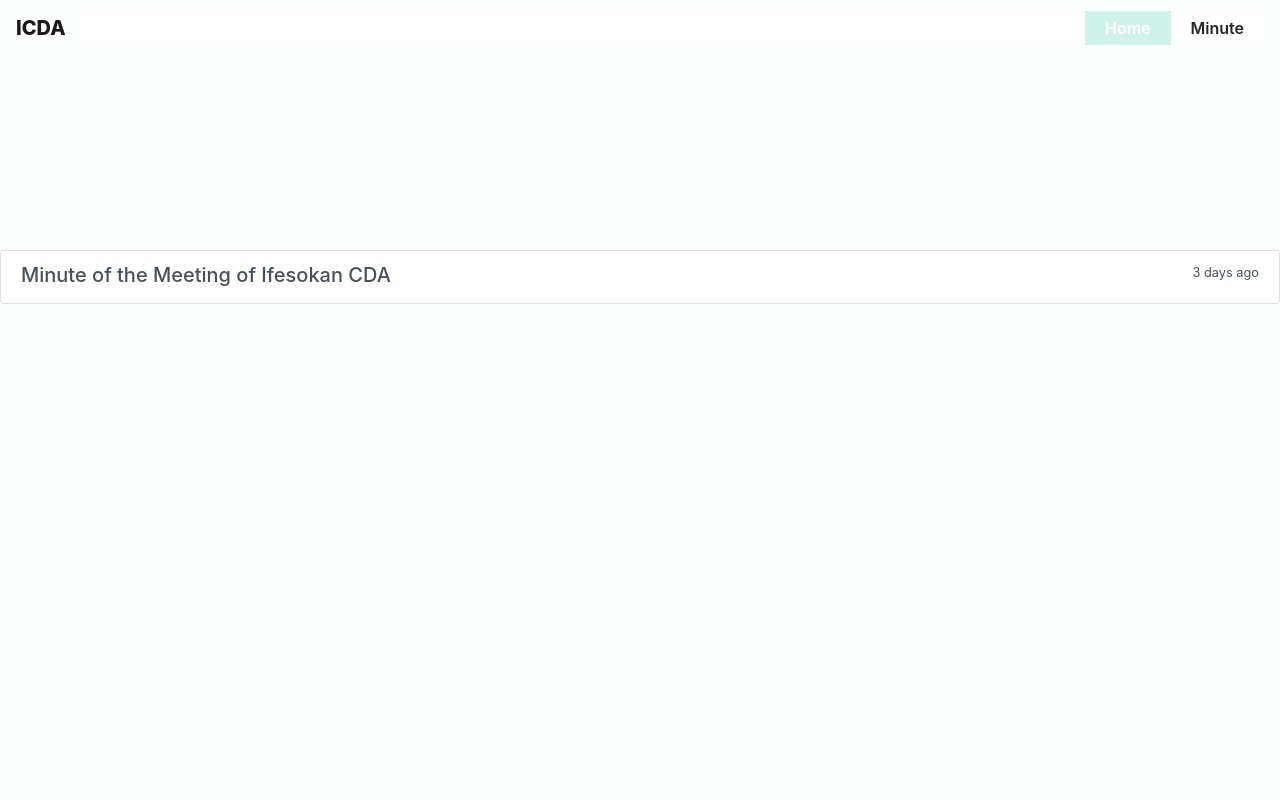
After one commit to winterfell007/ifesokan, a PHP site: page /viewminutes.php in a window 1280 px wide. The commit adds this page. Run offline with PHP 8.4, Linux system fonts and the light colour scheme.

Commit message:
add viewminutes and upload minutes page

```diff
--- a/nairaland.php
+++ b/nairaland.php
@@ -36,7 +36,8 @@
         echo "<li class='nav-item dropdown'>
             <a class='nav-link dropdown-toggle' href='#' id='navbarDropdown' role='button' data-toggle='dropdown' aria-haspopup='true' aria-expanded='false'> SEC </a>
             <div class='dropdown-menu' aria-labelledby='navbarDropdown'>
-              <a class='dropdown-item' href='minute.php'>Minutes</a>
+              <a class='dropdown-item' href='viewminutes.php'>View Minutes</a>
+              <a class='dropdown-item' href='uploadminutes.php'>Upload Minutes</a>
               <a class='dropdown-item' href='registry.php'>Registry</a>
 
 
--- /dev/null
+++ b/viewminutes.php
@@ -0,0 +1,84 @@
+<!DOCTYPE html>
+<html>
+<head>
+	<meta charset="utf-8">
+	<meta name="viewport" content="width=device-width, initial scale=1.0">
+	<title>Reponsive Navbar</title>
+	<link rel="stylesheet" href="style.css">
+	<link rel="stylesheet" href="https://stackpath.bootstrapcdn.com/bootstrap/4.3.1/css/bootstrap.min.css" integrity="sha384-ggOyR0iXCbMQv3Xipma34MD+dH/1fQ784/j6cY/iJTQUOhcWr7x9JvoRxT2MZw1T" crossorigin="anonymous">
+
+</head>
+<body>
+	<header>
+
+			<nav class="navbar navbar-expand-lg navbar-light">
+  				<a class="navbar-brand" href="nairaland.php">Icda</a>
+  				<button class="navbar-toggler" type="button" data-toggle="collapse" data-target="#navbarSupportedContent" aria-controls="navbarSupportedContent" aria-expanded="false" aria-label="Toggle navigation">
+   				 <span class="navbar-toggler-icon"></span>
+ 				 </button>
+
+ 				 <div class="collapse navbar-collapse" id="navbarSupportedContent">
+   					<ul class="navbar-nav ml-lg-auto">
+     			 <li class="nav-item active">
+       			 <a class="nav-link" href="nairaland.php">Home <span class="sr-only">(current)</span></a>
+     			 </li>
+
+     			</li>
+      <li class="nav-item">
+        <a class="nav-link" href="#">Minute</a>
+      </li>
+
+        </div>
+      	</li>
+     			 </ul>
+  			</div>
+		</nav>
+
+
+	</header>
+
+	<section class="banner">
+		<div class="list-group">
+  <a href="" class="list-group-item list-group-item-action " data-toggle="modal" data-target="#staticBackdrop">
+    <div class="d-flex w-100 justify-content-between">
+      <h5 class="mb-1">Minute of the Meeting of Ifesokan CDA</h5>
+      <small>3 days ago</small>
+    </div>
+  </a>
+</div>
+
+
+<!-- Modal -->
+<div class="modal fade" id="staticBackdrop" data-backdrop="static" tabindex="-1" role="dialog" aria-labelledby="staticBackdropLabel" aria-hidden="true">
+  <div class="modal-dialog" role="document">
+    <div class="modal-content">
+      <div class="modal-header">
+        <h5 class="modal-title" id="staticBackdropLabel">Modal title</h5>
+        <button type="button" class="close" data-dismiss="modal" aria-label="Close">
+          <span aria-hidden="true">&times;</span>
+        </button>
+      </div>
+      <div class="modal-body">
+        ...
+      </div>
+      <div class="modal-footer">
+        <button type="button" class="btn btn-secondary" data-dismiss="modal">Close</button>
+        <button type="button" class="btn btn-primary">Understood</button>
+      </div>
+    </div>
+  </div>
+</div>
+
+</section>
+
+
+
+
+
+
+
+	<script src="https://code.jquery.com/jquery-3.3.1.slim.min.js" integrity="sha384-q8i/X+965DzO0rT7abK41JStQIAqVgRVzpbzo5smXKp4YfRvH+8abtTE1Pi6jizo" crossorigin="anonymous"></script>
+	<script src="https://cdnjs.cloudflare.com/ajax/libs/popper.js/1.14.7/umd/popper.min.js" integrity="sha384-UO2eT0CpHqdSJQ6hJty5KVphtPhzWj9WO1clHTMGa3JDZwrnQq4sF86dIHNDz0W1" crossorigin="anonymous"></script>
+	<script src="https://stackpath.bootstrapcdn.com/bootstrap/4.3.1/js/bootstrap.min.js" integrity="sha384-JjSmVgyd0p3pXB1rRibZUAYoIIy6OrQ6VrjIEaFf/nJGzIxFDsf4x0xIM+B07jRM" crossorigin="anonymous"></script>
+</body>
+</html>
```
Also changed, not shown: uploadminutes.php (added, +57 -0 lines).
